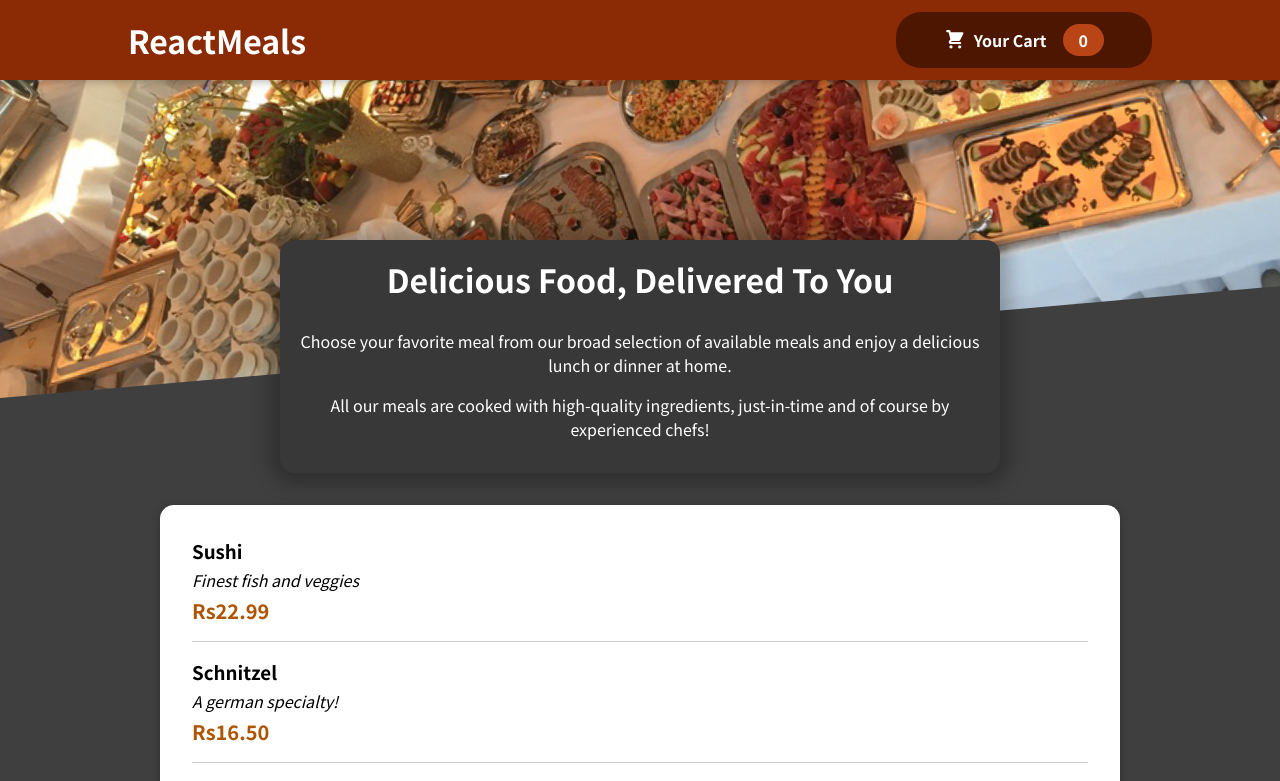
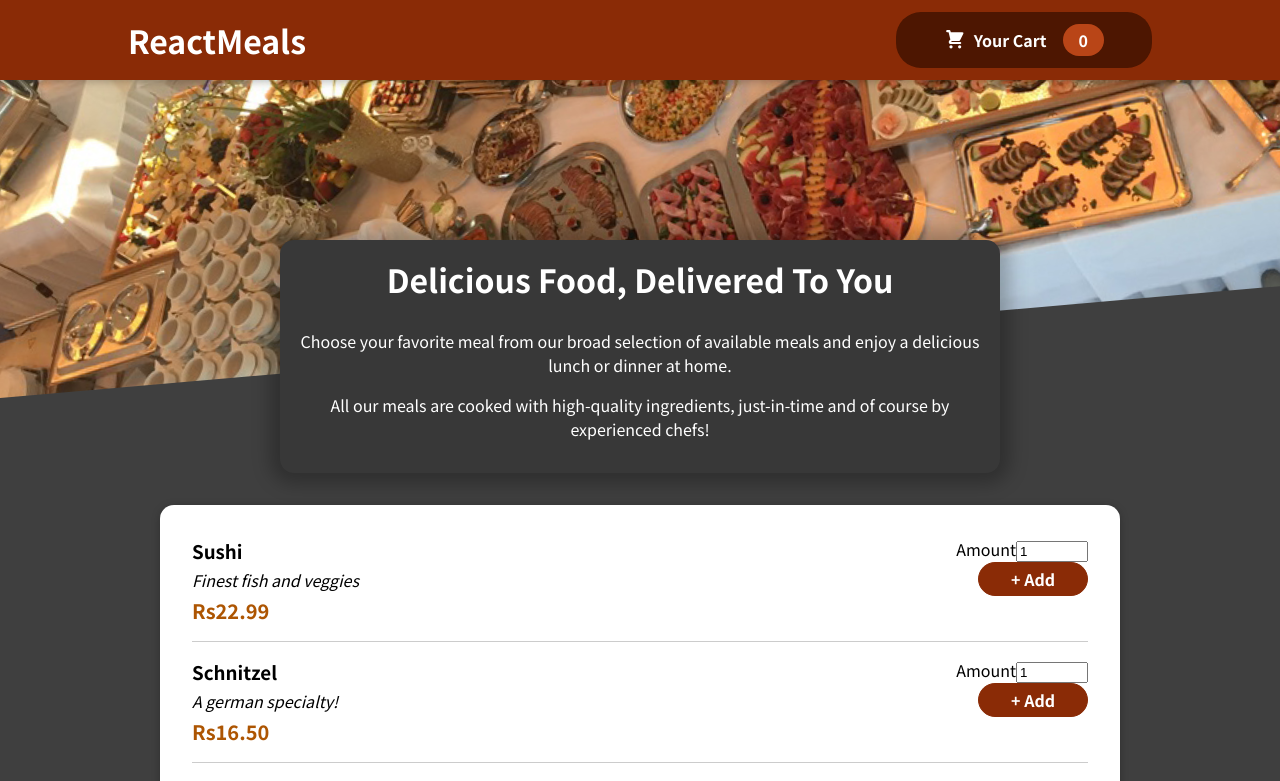
Before and after one commit to sumitbhardwaj07/restaurant-app, a React (Create React App) app: page / in a window 1280 px wide. Shown: the top 781 px of the page. Built offline with nearby package versions, Linux system fonts and the light colour scheme.

Commit message:
form added

```diff
--- a/src/components/Meals/MealItem.js/MealItem.js
+++ b/src/components/Meals/MealItem.js/MealItem.js
@@ -1,5 +1,6 @@
 import React from "react";
 import classes from "./MealItem.module.css";
+import MealItemForm from "./MealItemForm";
 
 const MealItem = (props) => {
   const price = `Rs${props.price.toFixed(2)}`;
@@ -10,7 +11,7 @@
         <div className={classes.description}>{props.description}</div>
         <div className={classes.price}>{price}</div>
       </div>
-      <div></div>
+      <div><MealItemForm /></div>
     </li>
   );
 };
--- /dev/null
+++ b/src/components/Meals/MealItem.js/MealItemForm.js
@@ -0,0 +1,24 @@
+import React from "react";
+import classes from "./MealItemForm.module.css";
+import Input from "../../UI/Input";
+
+const MealItemForm = (props) => {
+  return (
+    <form className={classes.form}>
+      <Input
+        label="Amount"
+        input={{
+          id: "amount",
+          type: "number",
+          min: "1",
+          max: "1000",
+          step: "1",
+          defaultValue: "1",
+        }}
+      />
+      <button>+ Add</button>
+    </form>
+  );
+};
+
+export default MealItemForm;
--- /dev/null
+++ b/src/components/Meals/MealItem.js/MealItemForm.module.css
@@ -0,0 +1,20 @@
+.form {
+    text-align: right;
+  }
+
+  .form button {
+    font: inherit;
+    cursor: pointer;
+    background-color: #8a2b06;
+    border: 1px solid #8a2b06;
+    color: white;
+    padding: 0.25rem 2rem;
+    border-radius: 20px;
+    font-weight: bold;
+  }
+
+  .form button:hover,
+  .form button:active {
+    background-color: #641e03;
+    border-color: #641e03;
+  }
--- /dev/null
+++ b/src/components/UI/Input.js
@@ -0,0 +1,13 @@
+import React from "react";
+import classes from './Input.module.css';
+
+
+const Input = (props) =>{
+    return <div className={classes.Input}>
+        <label htmlFor={props.input.id}>{props.label}</label>
+        <input {...props.input} />
+    </div>
+
+};
+
+export default Input;
--- /dev/null
+++ b/src/components/UI/Input.module.css
@@ -0,0 +1,18 @@
+.input {
+    display: flex;
+    align-items: center;
+    margin-bottom: 0.5rem;
+  }
+
+  .input label {
+    font-weight: bold;
+    margin-right: 1rem;
+  }
+
+  .input input {
+    width: 3rem;
+    border-radius: 5px;
+    border: 1px solid #ccc;
+    font: inherit;
+    padding-left: 0.5rem;
+  }
```
